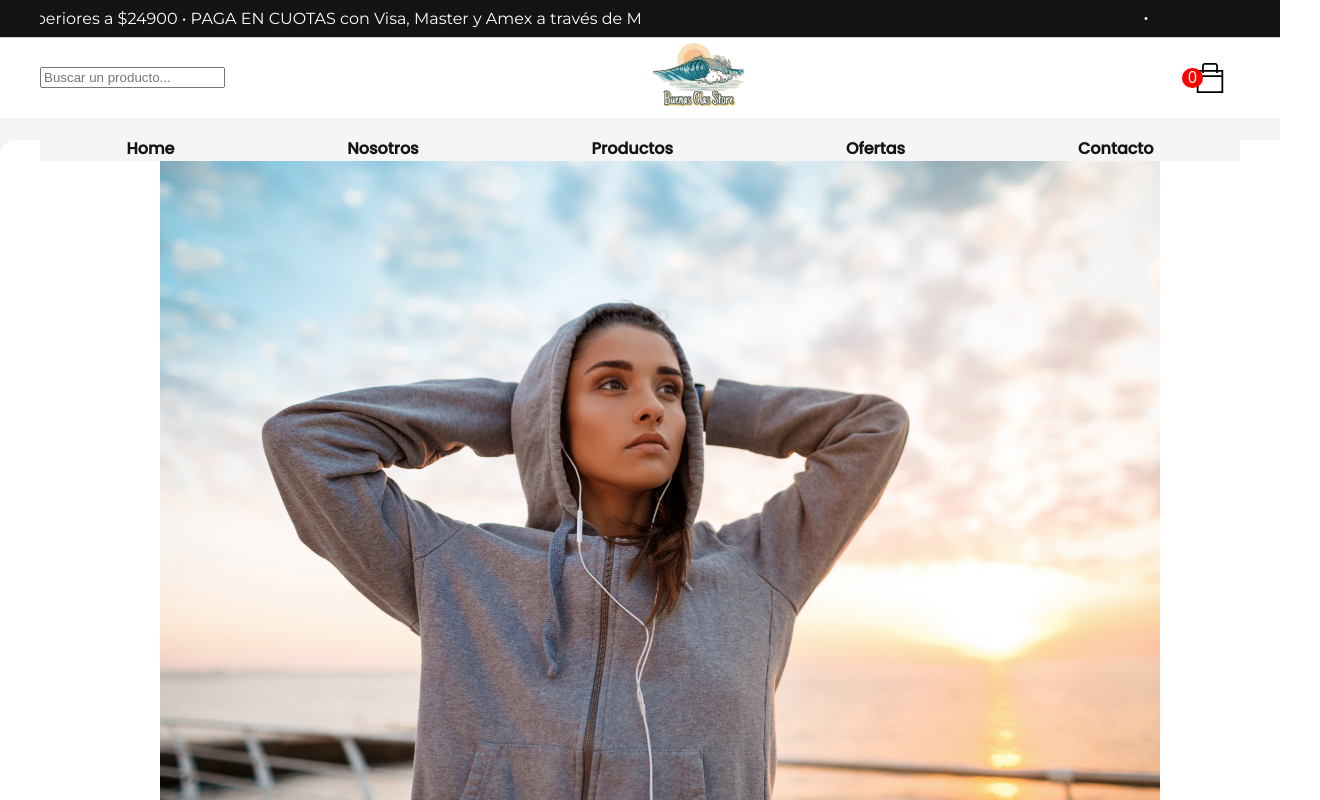
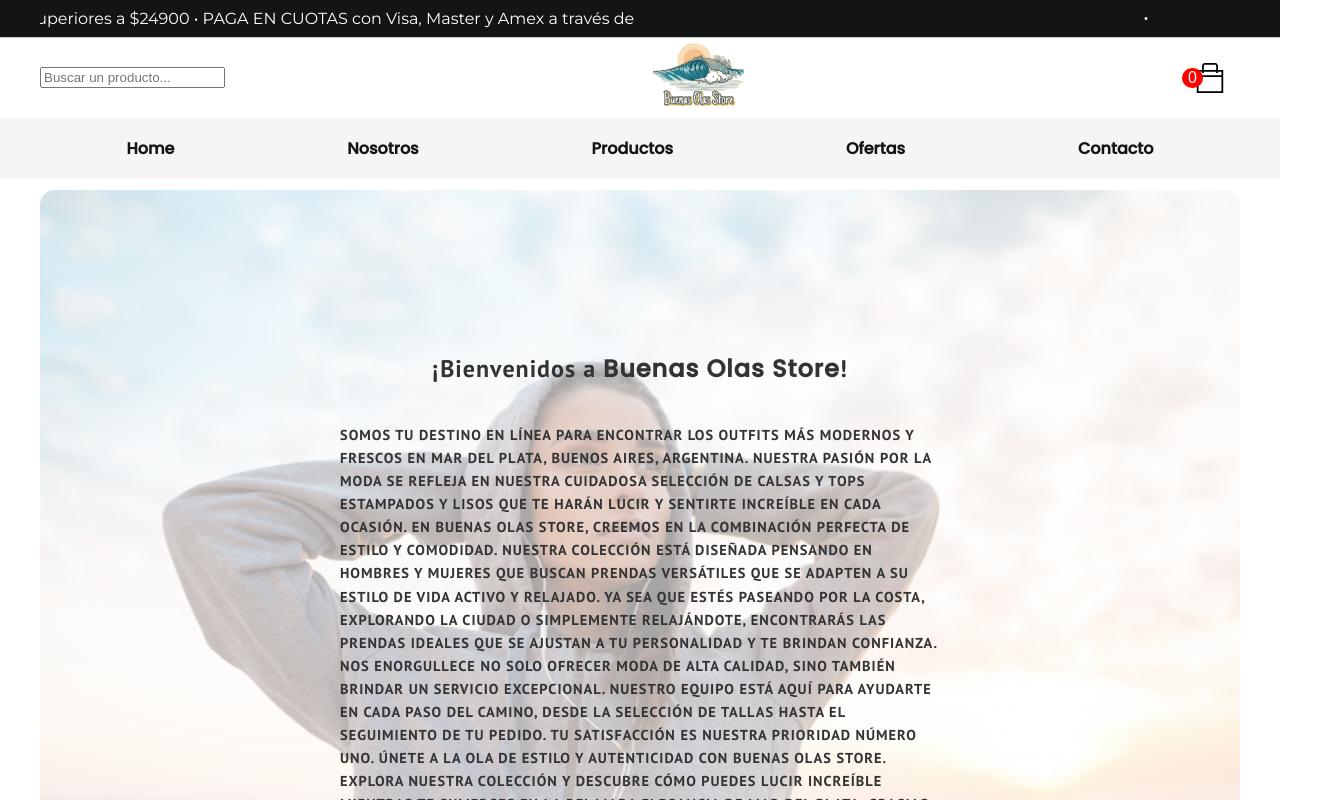
Before and after one commit to JoseTorres82/bosreactv3, a React (Vite) app: page /Nosotros in a window 1280 px wide. Shown: the top 800 px of the page, 1320 px wide, since content can reach past the window. Built offline with nearby package versions, Linux system fonts and the light colour scheme.

Commit message:
seArreglaAbout

```diff
--- a/src/components/Suscripcion/SuscribeStyles.js
+++ b/src/components/Suscripcion/SuscribeStyles.js
@@ -1,7 +1,7 @@
 import Styled, { styled }  from "styled-components";
 
 export const SuscribeStyled = styled.section`
- max-width: 1200px;
+ max-width: 900px;
   margin: 0 auto;
   margin-top: 20px;
   display: flex;
@@ -9,17 +9,7 @@ export const SuscribeStyled = styled.section`
   padding: 24px;
 
 
-/* .newsletter-container{
 
-width: 100%;
-height: 300px;
-padding: 20px;
-color: #131415;
-font-family: "Lato",Helvetica,Arial,sans-serif;
-box-sizing: inherit;
-
-text-align: center;
-} */
 .section-newsletter-home {
   max-width: 1200px;
   margin: 0 auto;
--- a/src/pages/About/AboutStyles.js
+++ b/src/pages/About/AboutStyles.js
@@ -11,12 +11,13 @@ export const AboutWrapper = styled.section`
   line-height: 1.6;
   letter-spacing: 1px;
   font-family: "PT Sans", sans-serif;
-  margin-top: 60px;
-  padding: 20px;
+  margin-top: 110px;
+ /*  padding: 20px; */
   border-radius: 15px;
  /*  background-color: #131415; */
  background: #ffff;
  color: #131415;
+
 
   section{
     max-width: 1200px;
@@ -27,6 +28,61 @@ export const AboutWrapper = styled.section`
   }
 
 
+`;
+
+export const MediaWrapper = styled.section`
+  max-width: 100vw;
+  margin: 0 auto;
+  height: 100%;
+  width: 100%;
+  top: 0;
+  object-fit: contain;
+  overflow: hidden;
+  margin-bottom: 20px;
+  display: block;
+  justify-content: center;
+  border-radius: 3px;
+
+  img {
+    width: 100%;
+    position: relative;
+    z-index: 10;
+    opacity: 35%;
+    background-color: #333;
+    border-radius: 15px;
+  }
+  section{
+    position: absolute;
+    top: 40%;
+    bottom: 55%;
+    left: 0;
+    right: 0;
+    z-index: 11;
+    font-weight: 800;
+    color: #333;
+    margin-bottom: 40px;
+    margin-top: 0;
+
+    .LogoAbout{
+      width: 100%;
+      height: auto;
+      background: none;
+      opacity: 100%;
+      right: 0;
+      display: flex;
+      justify-content: center;
+      align-items: center;
+      img{
+        width: 150px;
+        height: auto;
+      }
+      @media (max-width:992px){
+        img {
+          display: none;
+        }
+      }
+    }
+  }
   h2 {
     text-align: center;
     span {
@@ -37,25 +93,13 @@ export const AboutWrapper = styled.section`
   p {
     max-width: 600px;
     margin: 0 auto;
+    height: auto;
     text-align: left;
     line-height: 1.6;
     letter-spacing: 1px;
     font-size: 0.9rem;
     text-transform: uppercase;
+    padding: 5px;
   }
-`;
-
-export const MediaWrapper = styled.section`
-  max-width: 100vw;
-  margin: 0 auto;
-  height: 100%;
-  width: 100%;
-  top: 0;
-  /* object-fit: contain; */
-  overflow: hidden;
-  margin-bottom: 20px;
-  display: flex;
-  justify-content: center;
-  border-radius: 3px;
 
 `;
--- a/src/pages/About/AboutUs.jsx
+++ b/src/pages/About/AboutUs.jsx
@@ -1,16 +1,16 @@
 import React from "react";
+import { Link } from "react-router-dom";
 
 import { MediaWrapper } from "../../pages/About/AboutStyles";
 import { AboutWrapper } from "../../pages/About/AboutStyles";
-import Subscribe from "../../components/Suscripcion/Suscribe";
+
 
 function AboutUs() {
   return (
     <AboutWrapper>
       <MediaWrapper>
         <img src="/images/img20.jpg" alt="aboutImg" />
-      </MediaWrapper>
-      <section>
+        <section>
         <h2>
           ¡Bienvenidos a <span>Buenas Olas Store</span>!
         </h2>
@@ -34,8 +34,15 @@ function AboutUs() {
           increíble mientras te sumerges en la relajada elegancia de Mar del
           Plata. Gracias por elegirnos, El equipo de Buenas Olas Store
         </p>
+        <div className="LogoAbout">
+        <Link to="/">
+          <img src="logo.svg" alt="Header Logo" className="LogoAbout" />
+        </Link>
+        </div>
       </section>
-      <Subscribe />
+      </MediaWrapper>
+
+
     </AboutWrapper>
 
   );
```
